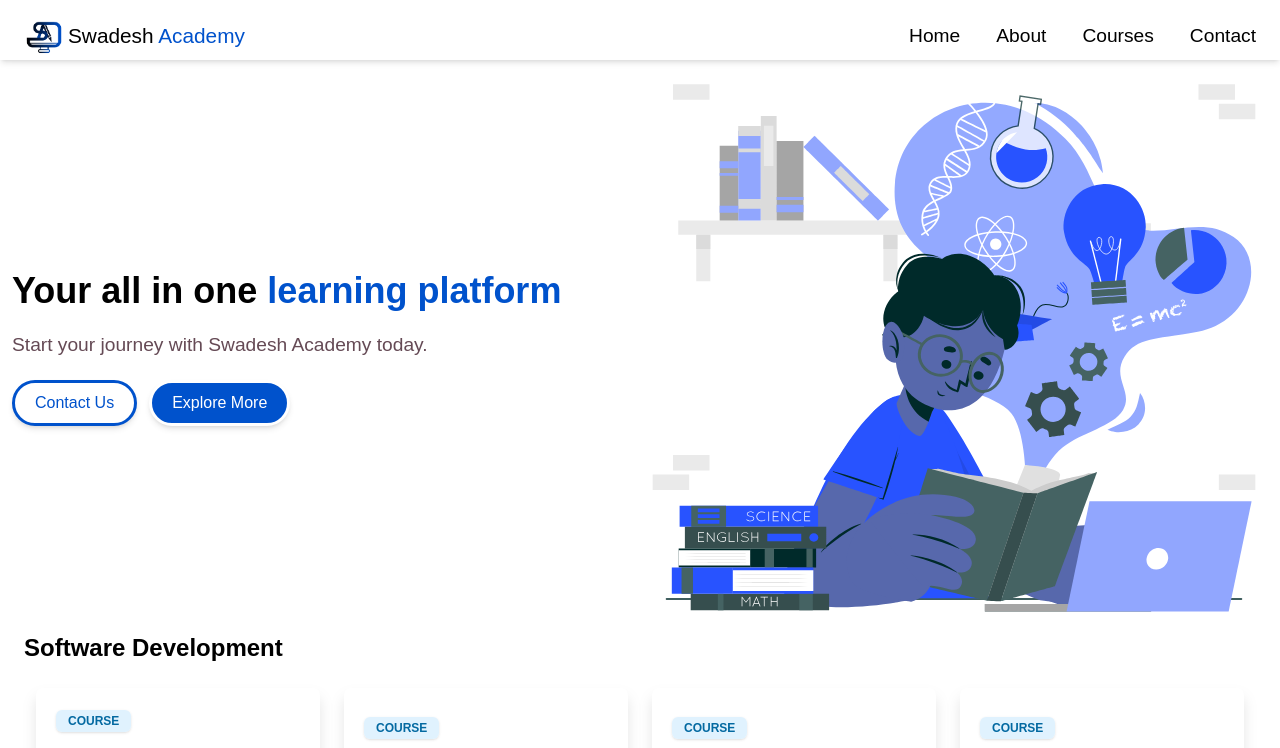
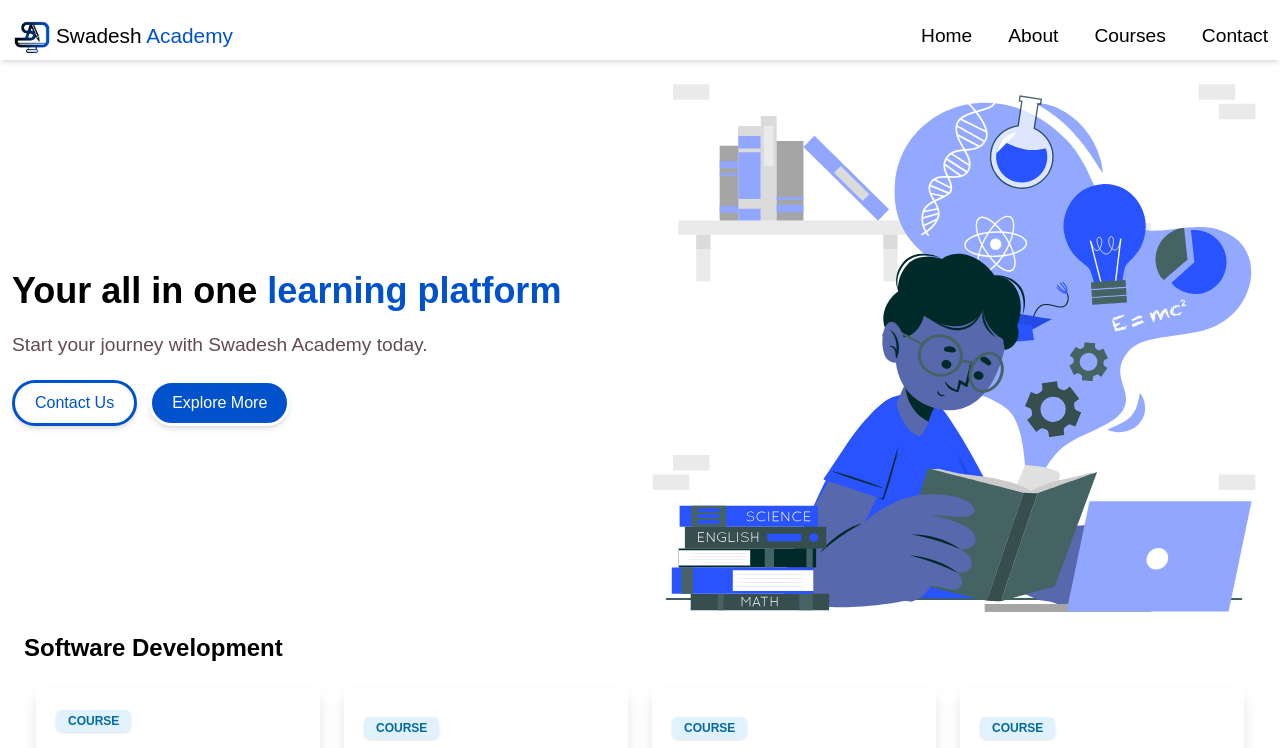
Before and after one commit to smartneuro/Swadesh-Academy, a React (Vite) app: page / in a window 1280 px wide. Shown: the top 748 px of the page. Built offline with nearby package versions, Linux system fonts and the light colour scheme.

Commit message:
changing padding on navbar

```diff
--- a/index.html
+++ b/index.html
@@ -5,8 +5,6 @@
     <link rel="icon" type="image/svg+xml" href="" />
     <meta name="viewport" content="width=device-width, initial-scale=1.0" />
 <meta name="description" content="Swadesh Academy offers expert-led Software Development courses in AI, Python, Java, Full Stack Development, and Backend Development. Build in-demand tech skills and kickstart your career with hands-on learning.">
-
-
 <!-- ✅ Meta Keywords (not heavily used by Google but good for other search engines) -->
 <meta name="keywords" content="
 Swadesh Academy, best online platform for learning code, CBSE coaching Odisha, Odisha Board tuition,
--- a/src/components/navbar/Navbar.jsx
+++ b/src/components/navbar/Navbar.jsx
@@ -13,7 +13,7 @@
 return (
   <>
     <nav className="shadow-md h-15 sticky top-0 z-50 bg-white ">
-      <div className="max-w-7xl mx-auto px-3 sm:px-6 lg:py-4 flex items-center justify-between">
+      <div className="max-w-7xl mx-auto px-3 sm:px-6 lg:px-3 py-4 flex items-center justify-between">
         {/* Logo */}
         <div className="text-[1.3rem] flex items-center gap-1">
         <img src={logo} alt="logo" className="h-10 w-10"></img>
```
